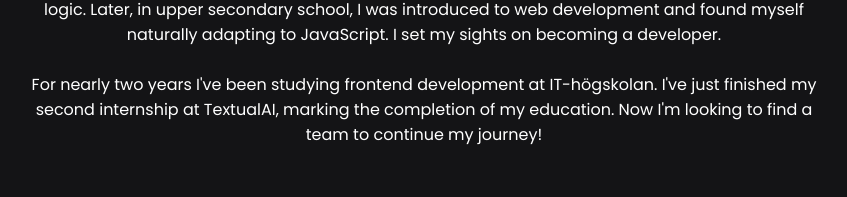
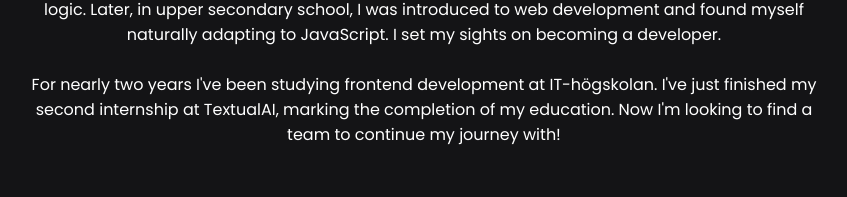
Before and after one commit to LukasBFrontend/Portfolio, a Vue app: page / in a window 1280 px wide. Shown: the part 2592-2789 px from the top of the page, without its empty margins (216-1063 px from the left). Built offline with nearby package versions, Linux system fonts and the light colour scheme; a web font is replaced by a local one.

Commit message:
adjust text

```diff
--- a/src/views/home/sections/AboutSection.vue
+++ b/src/views/home/sections/AboutSection.vue
@@ -10,7 +10,7 @@
     </p>
     <br/>
     <p>
-      For nearly two years I've been studying frontend development at IT-högskolan. I've just finished my second internship at TextualAI, marking the completion of my education. Now I'm looking to find a team to continue my journey!
+      For nearly two years I've been studying frontend development at IT-högskolan. I've just finished my second internship at TextualAI, marking the completion of my education. Now I'm looking to find a team to continue my journey with!
     </p>
   </section>
 </template>
```
